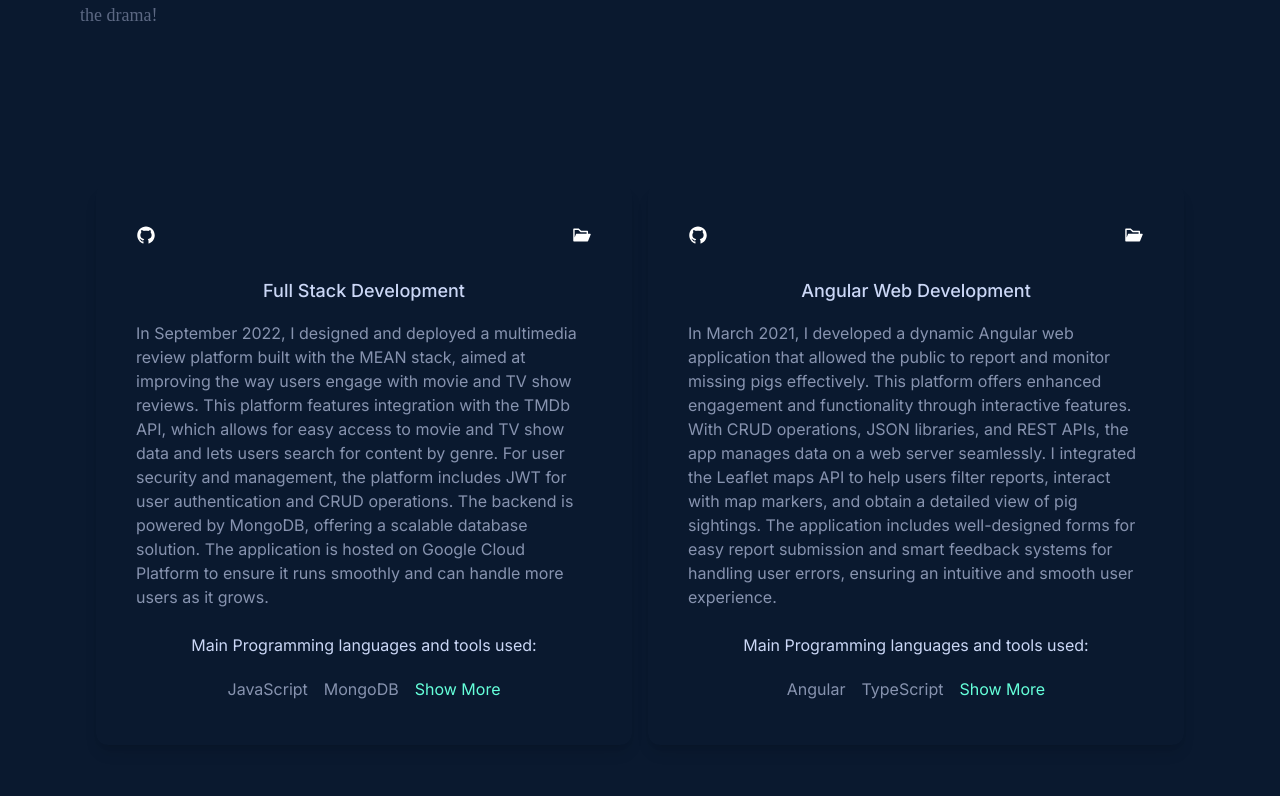
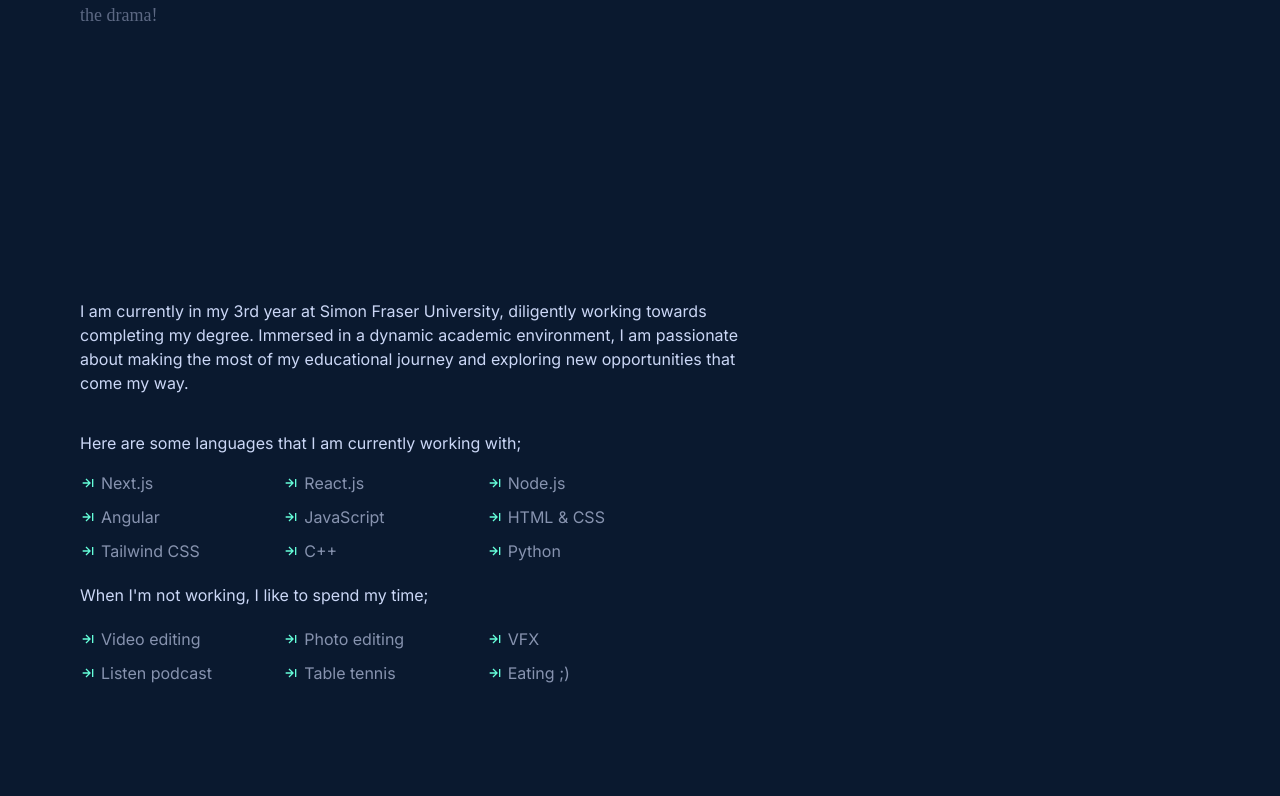
Before and after one commit to gprem09/Portfolio, a Next.js app: page / in a window 1280 px wide. Shown: the part 624-1420 px from the top of the page. Built offline with nearby package versions, Linux system fonts and the light colour scheme; a web font is replaced by a local one.

Commit message:
About me page added

```diff
--- a/next.config.js
+++ b/next.config.js
@@ -1,7 +1,8 @@
 /** @type {import('next').NextConfig} */
 const nextConfig = {
     output: 'export',
-    images: { unoptimized: true }
+    images: { unoptimized: true },
+    optimizeFonts: false,
 }
 
 module.exports = nextConfig
--- a/src/app/globals.css
+++ b/src/app/globals.css
@@ -58,6 +58,11 @@ body {
   transition: background-color 0.3s ease, color 0.3s ease;
 }
 
+.aboutMe{
+  margin-top: 0;
+  padding: 150px 0 100px 0;
+}
+
 .banner {
   margin-top: 0;
   padding: 150px 0 100px 0;
@@ -88,6 +93,19 @@ body {
   font-size: 18px;
   line-height: 1.5em;
   width: 60%;
+}
+
+.paraWidth {
+  width: 60%;
+}
+
+@media (max-width: 768px) {
+  .banner p {
+    width: 90%;
+  }
+  .paraWidth {
+    width: 90%;
+  }
 }
 
 @keyframes blink {
--- a/src/app/page.js
+++ b/src/app/page.js
@@ -3,6 +3,7 @@
 import Image from 'next/image'
 import { useEffect, useState, useCallback, Fragment } from 'react';
 import {AiFillLinkedin, AiFillMail, AiFillGithub, AiOutlineEllipsis, AiOutlineMenu, AiFillFolderOpen} from 'react-icons/ai'
+import { BiArrowToRight } from "react-icons/bi";
 import { VscSymbolNumeric } from "react-icons/vsc";
 import DarkModeToggle from './DarkModeToggle'
 import { Col, Container, Row } from 'react-bootstrap';
@@ -13,6 +14,16 @@ export default function Home() {
   const [isAngularModalOpen, setAngularModalOpen] = useState(false);
   const [is2DModalOpen, set2DModalOpen] = useState(false);
   const [isNoteModalOpen, setNoteModalOpen] = useState(false);
+  const skills = [
+    'Next.js', 'React.js', 'Node.js',
+    'Angular', 'JavaScript', 'HTML & CSS', 'Tailwind CSS',
+    'C++', 'Python'
+  ];
+
+  const hobbies = [
+    'Video editing', 'Photo editing', 'VFX',
+    'Listen podcast', 'Table tennis', 'Eating ;)'
+  ];
 
   const openFullStackModal = () => {
     setFullStackModalOpen(true);
@@ -132,6 +143,52 @@ export default function Home() {
             </Row>
           </Container>
         </section>
+
+
+
+        <section className='aboutMe'>
+          <div>
+
+            <p className='titleColor py-5 paraWidth'>
+              I am currently in my 3rd year at Simon Fraser University, diligently working towards completing my degree. Immersed in a dynamic academic environment, I am passionate about making the most of my educational journey and exploring new opportunities that come my way.
+            </p>
+
+            <p className='titleColor py-4'>Here are some languages that I am currently working with;</p>
+
+            <div style={{
+              display: 'grid',
+              gridTemplateColumns: 'repeat(3, 1fr)',
+              gridGap: '10px',
+              maxWidth: '600px',
+            }}>
+              {skills.map((skill, index) => (
+                <div key={index} style={{ display: 'flex', alignItems: 'center', color: '#8793AF' }}>
+                  <BiArrowToRight style={{ marginRight: '5px', color: '#65FFDA' }} />
+                  {skill}
+                </div>
+              ))}
+            </div>
+
+            <p className='titleColor py-5'>When I&apos;m not working, I like to spend my time;</p>
+
+            <div style={{
+              display: 'grid',
+              gridTemplateColumns: 'repeat(3, 1fr)',
+              gridGap: '10px',
+              maxWidth: '600px',
+            }}>
+              {hobbies.map((hobby, index) => (
+                <div key={index} style={{ display: 'flex', alignItems: 'center', color: '#8793AF' }}>
+                  <BiArrowToRight style={{ marginRight: '5px', color: '#65FFDA' }} />
+                  {hobby}
+                </div>
+              ))}
+            </div>
+          </div>
+        </section>
+
+
+
 
         <div className='grid grid-cols-1 md:grid-cols-2 gap-4 p-4'>
           {/* Full Stack Development */}
@@ -399,12 +456,7 @@ export default function Home() {
         </div>
       </section>
 
-      <section>
-        <div>
-          <h3 className='text-3xl py-1'>About Me</h3>
-          <p>UNDER CONSTRUCTION</p>
-        </div>
-      </section>
+
 
 
     </main>
```
